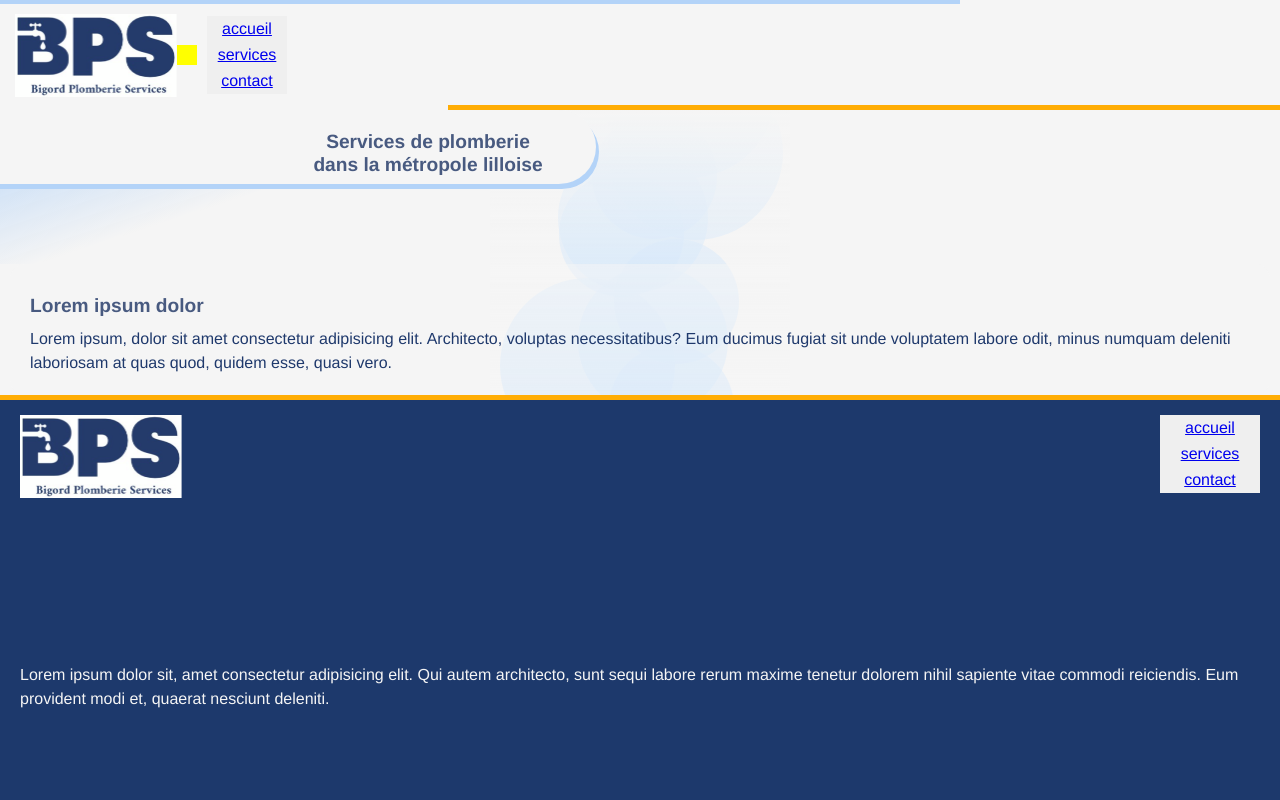
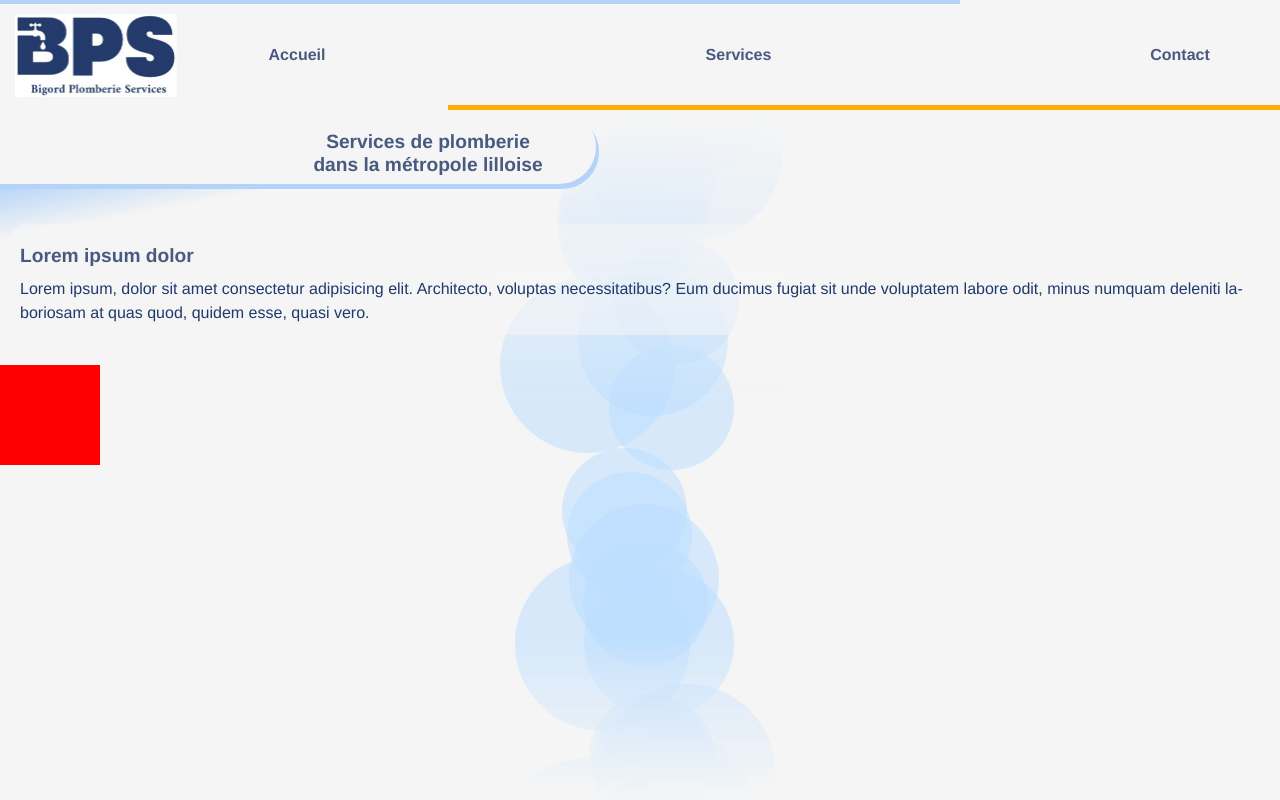
Before and after one commit to Kirjal/bps, a React (Create React App) app: page / in a window 1280 px wide. Built offline with nearby package versions, Linux system fonts and the light colour scheme.

Commit message:
style & content

```diff
--- a/src/App.css
+++ b/src/App.css
@@ -7,6 +7,9 @@
 
 *, *::before, *::after{
   box-sizing: border-box;
+}
+a{
+  text-decoration: none;
 }
 *{
   margin: 0;
@@ -54,11 +57,18 @@ header, main, footer{
   position: relative;
 }
 
+main{
+  min-height: 400px;
+}
+
 .title-container{
   position: relative;
   overflow: hidden;
   width: 100vw;
   max-width: 600px;
+}
+.title-container.services-title, .title-container.contact-title{
+  padding-top: 1em;
 }
 
 .title{
@@ -103,8 +113,8 @@ h1, h2{
 
 .content{
   position: relative;
-  padding: 20px;
-  margin: 0 10px;
+  padding: 10px;
+  margin: -40px 10px 30px;
   background-color: var(--content-background);
   border-radius: 15px;
 }
@@ -120,6 +130,16 @@ main p{
   color: var(--base-text);
 }
 
+#contact-button{
+  display: none;
+  height: 100px;
+  width: 100px;
+  background-color: #f00;
+}
+
+#contact-button.visible{
+  display: block;
+}
 
 
 
--- a/src/App.jsx
+++ b/src/App.jsx
@@ -3,7 +3,7 @@ import './App.css';
 import { Link } from 'react-router-dom';
 import Routes from "./routes/Routes";
 import { URL_CONTACT, URL_HOME, URL_SERVICES } from './constants/url';
-import { useEffect } from 'react';
+import { useEffect, useRef } from 'react';
 
 
 function App() {
@@ -12,8 +12,15 @@ function App() {
 
   /**adds or remove a specific class to the container of the background bubbles to calculate Y axis offset (to give the illusion of a water current) */
   const updateBubbleMode = (value) => {
-    document.getElementById("bubbles").classList.remove("services", "contact");
-    document.getElementById("bubbles").classList.add(value);
+    const bubbleContainer = document.getElementById("bubbles");
+    const contactButton = document.getElementById("contact-button");
+    bubbleContainer.classList.remove("services", "contact");
+    bubbleContainer.classList.add(value);
+    if(value === "contact" && contactButton.classList.contains("visible")){
+      contactButton.classList.remove("visible");
+    } else if(value !== "contact" && !contactButton.classList.contains("visible")){
+      contactButton.classList.add("visible");
+    }
   };
 
   const initialBubbleMode = window.location.pathname;
@@ -30,8 +37,37 @@ function App() {
     }
   }
 
+  const AppRef = useRef(null);
+
   useEffect(() => {
     setFirstBubbleMode();
+
+    const handleScroll = () => {
+      const scrollPosition = AppRef.current.scrollTop;
+      const heightThreshold = 80;
+      const burger = document.getElementById("burger");
+      const nav = document.getElementById("nav-menu");
+
+      if(scrollPosition > heightThreshold && !burger.classList.contains("visible")){
+        burger.classList.add("visible")
+      }
+      if(scrollPosition > heightThreshold && !nav.classList.contains("hidden-menu")){
+        nav.classList.add("hidden-menu");
+      }
+      if(scrollPosition === 0){
+        burger.classList.remove("visible");
+        nav.classList.remove("hidden-menu");
+      }
+    }
+
+    if(AppRef.current){
+      AppRef.current.addEventListener('scroll', handleScroll)
+    }
+    return () => {
+      if(AppRef.current){
+        AppRef.current.removeEventListener('scroll', handleScroll);
+      }
+    }
   });
 
 
@@ -60,19 +96,28 @@ function App() {
 
   let navOpen = false;
   const toggleNav = () => {
-    const nav = document.getElementById("nav")
+    const nav = document.getElementById("nav-menu");
+    const burger = document.getElementById("burger");
     if(navOpen){
       navOpen = false;
       nav.classList.remove("nav-open")
+      burger.classList.remove("burger-open")
     }
     else{
-      navOpen = true;
-      nav.classList.add("nav-open")
+      if(!nav.classList.contains("nav-open")){
+        navOpen = true;
+        nav.classList.add("nav-open");
+      }
+      if(!burger.classList.contains("burger-open")){
+        burger.classList.add("burger-open")
+      }
     }
   }
 
+
+
   return (
-    <div className="App">
+    <div className="App" id="App" ref={AppRef} /*onScroll={handleScroll}*/>
       <div className={"bubble-container"} id="bubbles">
         <div className="bg-gradients"></div>
         <div className="front">
@@ -88,36 +133,35 @@ function App() {
       <header>
         <div className="light-blue-bar"></div>
         <img src={logo} className="header-logo" alt="logo de l'entreprise" />
-        <button style={{height: 20 + "px", width: 20 + "px", backgroundColor: "#ff0", padding: 0}} onClick={toggleNav}></button>
-        <nav id="nav">
-          <button><Link to={URL_HOME} onClick={()=>updateBubbleMode("home")}>accueil</Link></button>
-          <button><Link to={URL_SERVICES} onClick={()=>updateBubbleMode("services")}>services</Link></button>
-          <button><Link to={URL_CONTACT} onClick={()=>updateBubbleMode("contact")}>contact</Link></button>
+        <div id="burger" onClick={toggleNav}>
+          <div className="menu-bar"></div>
+          <div className="menu-bar"></div>
+          <div className="menu-bar"></div>
+        </div>
+        <nav id="nav-menu">
+          <Link to={URL_HOME} onClick={()=>updateBubbleMode("home")} className="nav-button">Accueil</Link>
+          <Link to={{pathname: URL_SERVICES, state: {updateBubbleMode}}} onClick={()=>updateBubbleMode("services")} className="nav-button">Services</Link>
+          <Link to={URL_CONTACT} onClick={()=>updateBubbleMode("contact")} className="nav-button">Contact</Link>
         </nav>
         <div className="yellow-bar"></div>
       </header>
-      <main>
+      <main style={{height: 2000 + "px"}}>
         <div className="main-bg-gradient"></div>
-        <div className="title-container">
-          <div className="title">
-            <h1>Services de plomberie dans la métropole lilloise</h1>
-          </div>
-          <div className="title-gradient"></div>
+        <Routes />
+        <div id="contact-button">
+
         </div>
-        <div className="content">
-          <h3>Lorem ipsum dolor</h3>
-          <p>Lorem ipsum, dolor sit amet consectetur adipisicing elit. Architecto, voluptas necessitatibus? Eum ducimus fugiat sit unde voluptatem labore odit, minus numquam deleniti laboriosam at quas quod, quidem esse, quasi vero.</p>
-        </div>
-        <Routes />
       </main>
       <footer>
         <div className="yellow-bar"></div>
         <div className="footer-content">
-          <img src={logo} className="footer-logo" alt="logo de l'entreprise"/>
+          <div className="footer-logo-container">
+            <img src={logo} className="footer-logo" alt="logo de l'entreprise"/>
+          </div>
           <div className="footer-buttons">
-            <button><Link to={URL_HOME} onClick={()=>updateBubbleMode("home")}>accueil</Link></button>
-            <button><Link to={URL_SERVICES} onClick={()=>updateBubbleMode("services")}>services</Link></button>
-            <button><Link to={URL_CONTACT} onClick={()=>updateBubbleMode("contact")}>contact</Link></button>
+            <Link to={URL_HOME} onClick={()=>updateBubbleMode("home")} className="nav-button">Accueil</Link>
+            <Link to={{pathname: URL_SERVICES, state: {updateBubbleMode}}} onClick={()=>updateBubbleMode("services")} className="nav-button">Services</Link>
+            <Link to={URL_CONTACT} onClick={()=>updateBubbleMode("contact")} className="nav-button">Contact</Link>
           </div>
           <div className="legal">
             <p>
--- a/src/assets/styles/components/bubble-container.css
+++ b/src/assets/styles/components/bubble-container.css
@@ -25,12 +25,12 @@
 
 /*this one is actually located in <main> but relates to bubbles display as it needs to not show bubbles directly under the title*/
 .main-bg-gradient{
-    height: 300px;
+    height: 100%;
     width: 300px;
     position: absolute;
     top: 0;
     left: calc(50vw - 150px);
-    background: linear-gradient(#f5f5f5ff, #f5f5f500);
+    background: linear-gradient(#f5f5f5ff, #f5f5f500 300px, #f5f5f500 calc(100% - 100px), #f5f5f5ff);
 }
 
 .bubble-container .front, .bubble-container .mid, .bubble-container .back{
--- a/src/assets/styles/components/footer.css
+++ b/src/assets/styles/components/footer.css
@@ -1,24 +1,33 @@
 @import url(../../../constants/variables.css);
 
 footer{
-    height: 500px;
     width: 100vw;
     background-color: var(--footer-background);
     color: var(--footer-text);
 }
 
 .footer-content{
-    padding: 20px;
     display: flex;
     flex-flow: row wrap;
     justify-content: space-between;
+    padding-top: 30px;
     height: 100%;
     width: 100%;
 }
 
+.footer-logo-container{
+    background-color: var(--logo-background);
+    border-radius: 0 20px 20px 0;
+    padding: 10px;
+}
+
 .footer-logo{
-    height:83px;
-    width:162px;
+    min-height:83px;
+    min-width:162px;
+    width: 40vw;
+    height: 20.48vw;
+    max-width: 300px;
+    max-height: 154px;
 }
 
 footer .yellow-bar{
@@ -33,8 +42,38 @@ footer .yellow-bar{
 .footer-buttons{
     display: flex;
     flex-direction: column;
+    justify-content: center;
+    gap: 5px;
+    flex: 1;
+    align-items: center;
+    padding-top: 15px;
+    min-height: 83px;
+    height: 20.48vw;
+    max-height: 154px;
 }
 
-.footer-buttons button{
-    width: 100px;
+.footer-buttons .nav-button{
+    min-width: 100px;
+    width: 80%;
+    max-width: 200px;
+    text-align: center;
+    margin: 0;
+    padding: 3px 15px 0;
+    height: 30px;
+    font-weight: bold;
+    border-radius: 30px;
+    margin-bottom: 3px;
+    align-content: center;
+    transition: all 0.2s;
+    background-color: var(--footer-link-background);
+    color: var(--footer-link-text);
 }
+
+.footer-buttons .nav-button:hover{
+    color: var(--footer-link-hover-text);
+    background-color: var(--footer-link-hover-background);
+}
+
+.legal{
+    padding: 30px;
+}
--- a/src/assets/styles/components/header.css
+++ b/src/assets/styles/components/header.css
@@ -6,6 +6,7 @@ header{
     width: 100vw;
     display: flex;
     align-items: center;
+    justify-content: space-between;
 }
 
 header .light-blue-bar{
@@ -32,17 +33,136 @@ header .yellow-bar{
     margin-left: 15px;
 }
 
-nav{
-    width: 100px;
-    display: flex;
-    flex-flow: column;
+#burger{
+    height: 50px;
+    width: 50px;
+    background-color: var(--burger-background);
+    border-radius: 15px;
+    position: fixed;
+    top: -40px;
+    right: 30px;
+    transition: all 0.5s;
+    opacity: 0;
+    z-index: 100;
 }
 
-nav button{
-    margin: auto;
-    width: 80px;
+#burger.visible{
+    top: 30px;
+    opacity: 1;
+}
+
+.menu-bar{
+    height: var(--menu-bar-height);
+    width: var(--menu-bar-width);
+    --x-offset: calc(var(--menu-bar-width) / 2);
+    --y-offset: calc(var(--menu-bar-height) / 2);
+    border-radius: var(--menu-bar-width);
+    background-color: var(--burger-button);
+    transition: all 0.3s;
+    position: absolute;
+    left: calc(50% - var(--x-offset));
+}
+
+.menu-bar:first-child{
+    top: calc(30% - var(--y-offset));
+}
+
+.menu-bar:nth-child(2){
+    top: calc(50% - var(--y-offset));
+}
+
+.menu-bar:last-child{
+    top: calc(70% - var(--y-offset));
+}
+
+#burger.burger-open .menu-bar:first-child{
+    top: calc(50% - var(--y-offset));
+    rotate: 0.375turn;
+}
+
+#burger.burger-open .menu-bar:nth-child(2){
+    opacity: 0;
+    width: var(--x-offset);
+}
+
+#burger.burger-open .menu-bar:last-child{
+    top: calc(50% - var(--y-offset));
+    rotate: -0.375turn;
+}
+
+nav{
+    flex: 1;
+    margin-left: 20px;
+    display: flex;
+    flex-direction: column;
+    justify-content: space-between;
+    align-items: center;
+}
+
+nav .nav-button{
+    min-width: 100px;
+    width: 80%;
+    max-width: 200px;
+    text-align: center;
+    margin: 0;
+    padding: 2px 15px 0;
+    height: 30px;
+    font-weight: bold;
+    border-radius: 30px;
+    margin-bottom: 3px;
+    align-content: center;
+    transition: all 0.2s;
+    color: var(--menu-link-text);
+    background-color: var(--menu-link-background);
+}
+
+nav .nav-button:hover{
+    color: var(--menu-link-hover-text);
+    background-color: var(--menu-link-hover-background)
 }
 
 nav.nav-open{
     background-color:#f00;
 }
+
+
+@media screen and (max-width: 768px){
+    nav.hidden-menu{
+        transition: all 0.3s;
+        position: fixed;
+        top: 0;
+        right: -100%;
+        z-index: 99;
+        height: 100vh;
+        width: 100vw;
+        background-color: var(--menu-background);
+        justify-content: flex-start;
+        gap: 20px;
+        padding: 120px 20px 20px;
+    }
+
+    nav.hidden-menu.nav-open{
+        right: 0;
+    }
+
+    nav.hidden-menu .nav-button{
+        background-color: var(--hidden-menu-link-background);
+        color: var(--hidden-menu-link-text);
+        height: 40px;
+    }
+
+    nav.hidden-menu .nav-button:hover{
+        background-color: var(--hidden-menu-link-hover-background);
+        color: var(--hidden-menu-link-hover-text);
+    }
+}
+
+@media screen and (min-width: 769px){
+    nav{
+        flex-direction: row;
+    }
+
+    #burger{
+        display: none;
+    }
+}
--- a/src/views/ContactView.jsx
+++ b/src/views/ContactView.jsx
@@ -14,6 +14,13 @@ const ContactView = () => {
 
 
     return(
+        <>
+            <div className="title-container contact-title">
+                <div className="title">
+                    <h1>Contact</h1>
+                </div>
+                <div className="title-gradient"></div>
+            </div>
             <div className="content form-content">
                 <h2>Formulaire de contact</h2>
                 <p className="notice">Les champs marqués d'un astérique (*) sont obligatoires.</p>
@@ -42,39 +49,52 @@ const ContactView = () => {
                 >
                     {({ values, setFieldValue, errors, touched, handleSubmit }) => (
                         <Form action="">
+                            <div className="input-container">
                                 <label htmlFor="name">Nom complet *</label>
                                 <Field type="text" name="name" id="name" placeholder="Nom Prénom"
                                     className={`form-input  ${errors.name && touched.name ? " invalid-input" : ""}`}
                                 />
                                 <span className="error"><ErrorMessage name="name" /></span>
+                            </div>
 
+                            <div className="input-container">
                                 <label htmlFor="phone">n° de téléphone *</label>
                                 <Field type="text" name="phone" id="phone" placeholder="+33 1 23 45 67 89"
                                     className={`form-input ${errors.phone && touched.phone ? " invalid-input" : ""}`}
                                 />
                                 <span className="error"><ErrorMessage name="phone" /></span>
+                            </div>
 
+                            <div className="input-container">
                                 <label htmlFor="email">Adresse mail *</label>
                                 <Field type="text" name="email" id="email" placeholder="exemple.@exemple.com"
                                     className={`form-input ${errors.email && touched.email ? " invalid-input" : ""}`}
                                 />
                                 <span className="error"><ErrorMessage name="email" /></span>
+                            </div>
 
+                            <div className="input-container">
                                 <label htmlFor="town">Ville *</label>
                                 <Field type="text" name="town" id="town" placeholder="Ville"
                                     className={`form-input ${errors.town && touched.town ? " invalid-input" : ""}`}
                                 />
                                 <span className="error"><ErrorMessage name="town" /></span>
+                            </div>
 
+                            <div className="input-container">
                                 <label htmlFor="zipcode">Code postal *</label>
                                 <Field type="text" name="zipcode" id="zipcode" placeholder="12 345"
                                     className={`form-input ${errors.zipcode && touched.zipcode ? " invalid-input" : ""}`}
                                 />
                                 <span className="error"><ErrorMessage name="zipcode" /></span>
+                            </div>
 
+                            <div className="input-container">
                                 <label htmlFor="address">Adresse complète <span>(facultatif)</span></label>
                                 <Field as="textarea" name="address" id="address" placeholder="2 rue exemple appartement 8" className="form-input" />
+                            </div>
 
+                            <div className="input-container">
                                 <label>Niveau d'urgence</label>
                                 <div className="emergency-check">
 
@@ -91,8 +111,10 @@ const ContactView = () => {
                                     </label>
 
                                 </div>
+                            </div>
 
-                        <div className="business-check-container">
+
+                            <div className="input-container business-check-container">
 
                                 <div className="business-check-title">
 
@@ -121,8 +143,11 @@ const ContactView = () => {
                                 </div>
                             </div>
 
+                            <div className="input-container textarea">
                                 <label htmlFor="info">Informations sur vos besoins</label>
                                 <Field as="textarea" name="info" id="info" placeholder="Détaillez ici vos besoins" className="form-input" />
+                            </div>
+
 
                             <div className="button-container" onClick={handleSubmit}>
 
@@ -148,6 +173,8 @@ const ContactView = () => {
 
                 </Formik>
             </div>
+        </>
+
 
     );
 };
--- a/src/views/HomeView.jsx
+++ b/src/views/HomeView.jsx
@@ -1,8 +1,21 @@
 import React from "react";
+import { Link } from "react-router-dom";
+import { URL_SERVICES } from "../constants/url";
 
 const HomeView = () => {
     return(
-        <></>
+        <>
+            <div className="title-container">
+                <div className="title">
+                    <h1>Services de plomberie dans la métropole lilloise</h1>
+                </div>
+                <div className="title-gradient"></div>
+            </div>
+            <div className="content">
+                <h3>Lorem ipsum dolor</h3>
+                <p>Lorem ipsum, dolor sit amet consectetur adipisicing elit. Architecto, voluptas necessitatibus? Eum ducimus fugiat sit unde voluptatem labore odit, minus numquam deleniti laboriosam at quas quod, quidem esse, quasi vero.</p>
+            </div>
+        </>
     );
 };
 
--- a/src/views/ServicesView.jsx
+++ b/src/views/ServicesView.jsx
@@ -1,8 +1,19 @@
 import React from "react"
 
-const ServicesView = () => {
+const ServicesView = (props) => {
     return(
-        <></>
+        <>
+            <div className="title-container services-title">
+                <div className="title">
+                    <h1>Liste complète des services</h1>
+                </div>
+                <div className="title-gradient"></div>
+            </div>
+            <div className="content">
+                <h3>Lorem ipsum dolor</h3>
+                <p>Lorem ipsum, dolor sit amet consectetur adipisicing elit. Architecto, voluptas necessitatibus? Eum ducimus fugiat sit unde voluptatem labore odit, minus numquam deleniti laboriosam at quas quod, quidem esse, quasi vero.</p>
+            </div>
+        </>
     );
 };
 
```
Also changed, not shown: src/assets/styles/views/contact.css (+18 -4 lines), src/constants/variables.css (+19 -1 lines). Lines whose indentation alone changed are shown as unchanged.
